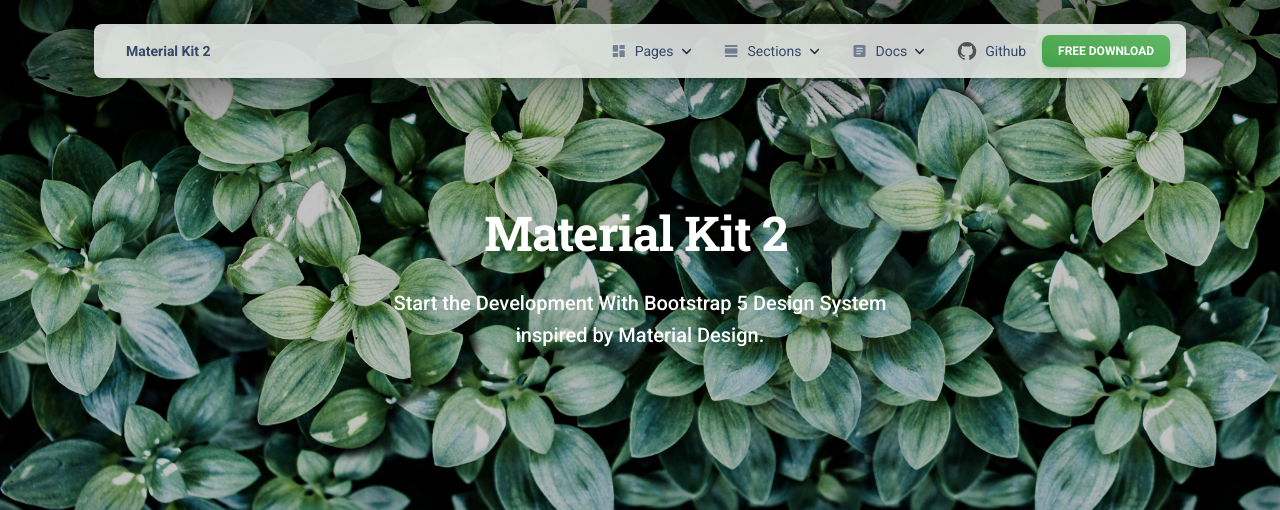
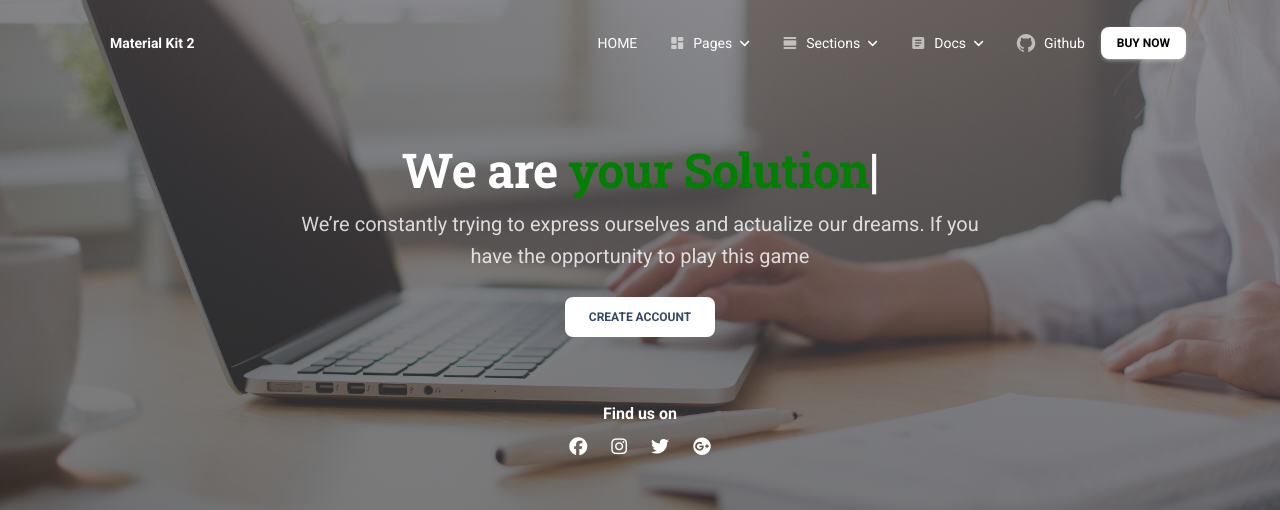
Before and after one commit to ddevil9910/landing_sice, a Vue app: page / in a window 1280 px wide. Shown: the top 510 px of the page. Built offline with nearby package versions, Linux system fonts and the light colour scheme.

Commit message:
first chages

```diff
--- a/src/examples/navbars/NavbarDefault.vue
+++ b/src/examples/navbars/NavbarDefault.vue
@@ -161,6 +161,18 @@
         id="navigation"
       >
         <ul class="navbar-nav navbar-nav-hover ms-auto">
+          <!--Inicia Link para HOME-->
+
+          <li class="nav-item dropdown dropdown-hover mx-2">
+            <a
+              href="/"
+              class="nav-link d-flex cursor-pointer align-items-center"
+            >
+              HOME
+            </a>
+          </li>
+          <!--Termina Link para HOME-->
+
           <li class="nav-item dropdown dropdown-hover mx-2">
             <a
               role="button"
--- a/src/router/index.js
+++ b/src/router/index.js
@@ -28,13 +28,13 @@
   routes: [
     {
       path: "/",
-      name: "presentation",
-      component: PresentationView,
+      name: "about",
+      component: AboutView,
     },
     {
       path: "/pages/landing-pages/about-us",
-      name: "about",
-      component: AboutView,
+      name: "presentation",
+      component: PresentationView,
     },
     {
       path: "/pages/landing-pages/contact-us",
--- a/src/views/LandingPages/AboutUs/AboutView.vue
+++ b/src/views/LandingPages/AboutUs/AboutView.vue
@@ -6,7 +6,7 @@
 import DefaultFooter from "../../../examples/footers/FooterDefault.vue";
 
 //image
-import bg0 from "@/assets/img/bg9.jpg";
+import bg0 from "@/assets/img/fondo_home.jpg";
 
 //dep
 import Typed from "typed.js";
@@ -60,12 +60,12 @@
         <div class="row justify-content-center">
           <div class="col-lg-8 text-center mx-auto my-auto">
             <h1 class="text-white">
-              Work with an amazing <span class="text-white" id="typed"></span>
+              We are <span class="color-verde" id="typed"></span>
             </h1>
             <div id="typed-strings">
-              <h1>team</h1>
-              <h1>design</h1>
-              <h1>tool</h1>
+              <h1>Technology</h1>
+              <h1>your Solution</h1>
+              <h1>Sice TS</h1>
             </div>
             <p class="lead mb-4 text-white opacity-8">
               We’re constantly trying to express ourselves and actualize our
@@ -102,3 +102,9 @@
   </div>
   <DefaultFooter />
 </template>
+
+<style>
+.color-verde {
+  color: green !important;
+}
+</style>
```
Also changed, not shown: src/assets/img/fondo_home.jpg (added).
